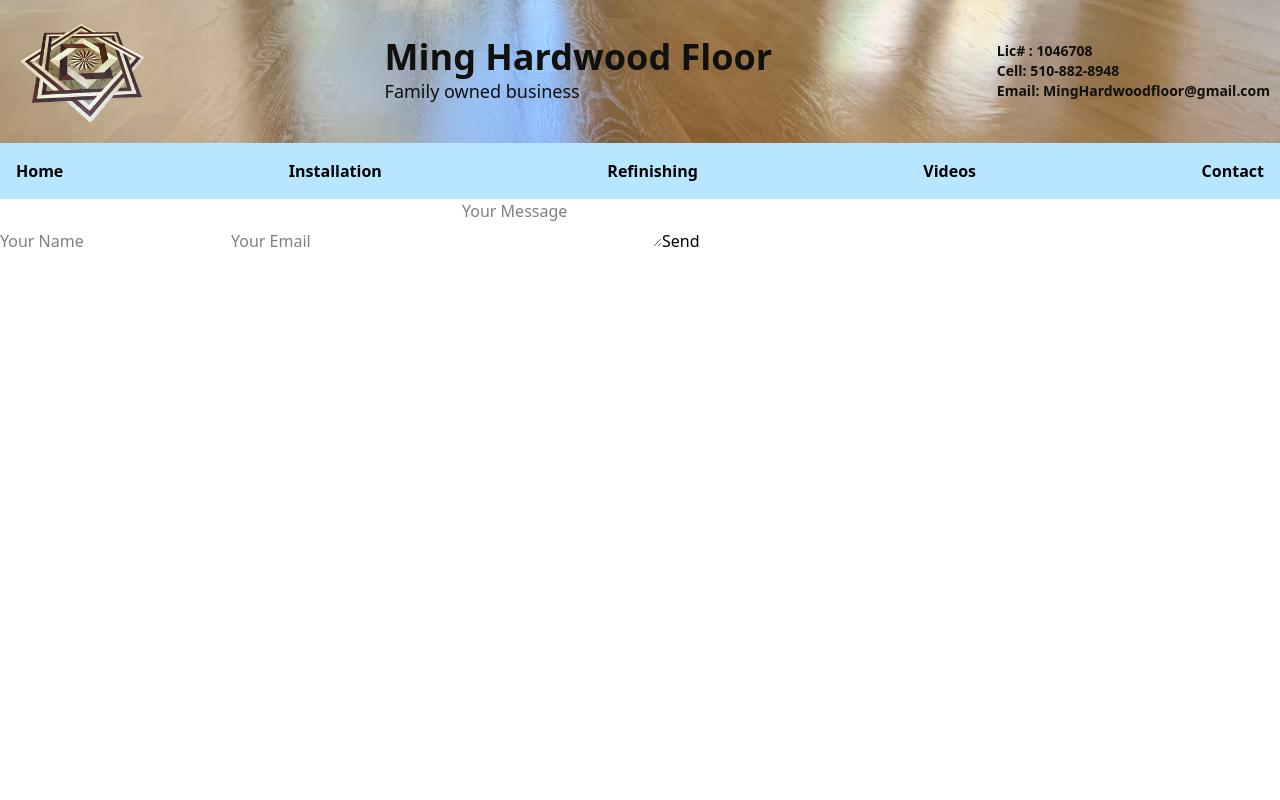
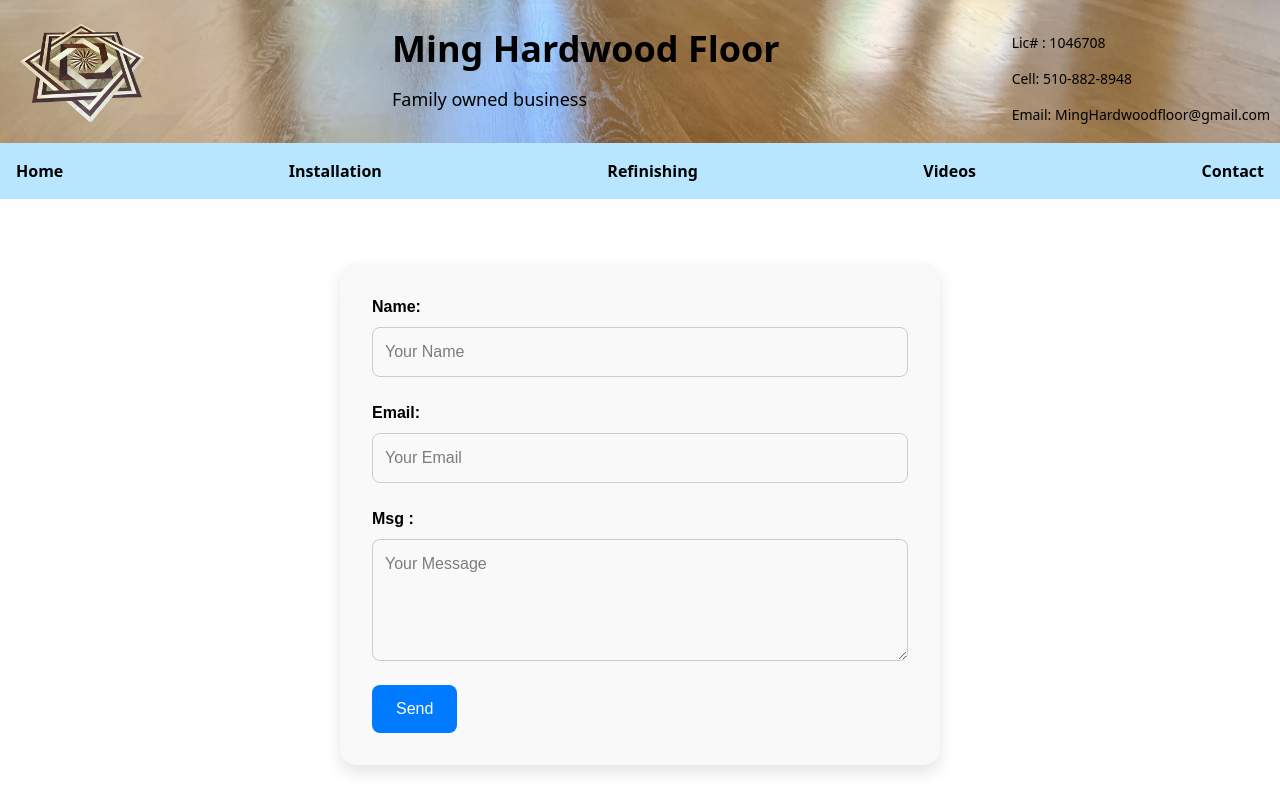
Before and after one commit to JimmyKePeng/Floor-web-react-frontend, a React (Vite) app: page /contact in a window 1280 px wide. Shown: the top 800 px of the page. Built offline with nearby package versions, Linux system fonts and the light colour scheme.

Commit message:
added contact

```diff
--- a/src/components/Narbar/style.css
+++ b/src/components/Narbar/style.css
@@ -22,7 +22,7 @@
   display: flex;
   align-items: center;
   justify-content: space-between;
-  color: #10100d;
+  color: #010101;
   font-size: 1.5rem;
   min-height: 2rem;
   padding: 10px;
--- a/src/pages/Contact.jsx
+++ b/src/pages/Contact.jsx
@@ -1,5 +1,5 @@
 import { useState } from "react";
-
+import "./home.css";
 export default function Contact() {
   const [form, setForm] = useState({ name: "", email: "", message: "" });
   const [status, setStatus] = useState(null);
@@ -32,7 +32,10 @@ export default function Contact() {
   }
 
   return (
-    <form onSubmit={handleSubmit}>
+    <div>
+      <form onSubmit={handleSubmit} className="form-container">
+        <div className="input-container">
+          <label> Name:</label>
           <input
             name="name"
             placeholder="Your Name"
@@ -40,6 +43,9 @@ export default function Contact() {
             onChange={handleChange}
             required
           />
+        </div>
+        <div className="input-container">
+          <label>Email:</label>
           <input
             name="email"
             type="email"
@@ -48,15 +54,22 @@ export default function Contact() {
             onChange={handleChange}
             required
           />
+        </div>
+        <div className="textarea-container">
+          <label>Msg : </label>{" "}
           <textarea
             name="message"
             placeholder="Your Message"
             value={form.message}
             onChange={handleChange}
             required
+            rows="4"
           />
+        </div>
+
         <button type="submit">Send</button>
         {status && <p>{status}</p>}
       </form>
+    </div>
   );
 }
--- a/src/pages/home.css
+++ b/src/pages/home.css
@@ -16,3 +16,67 @@
 
   font-size: 2rem;
 }
+
+/* for Contact page css */
+
+.form-container {
+  max-width: 600px;
+  margin: 4rem auto;
+  padding: 2rem;
+  background-color: #f9f9f9;
+  border-radius: 1rem;
+  box-shadow: 0 8px 16px rgba(0, 0, 0, 0.1);
+  font-family: sans-serif;
+  display: flex;
+  flex-direction: column;
+  gap: 1.5rem;
+}
+
+.input-container,
+.textarea-container {
+  display: flex;
+  flex-direction: column;
+}
+
+label {
+  font-weight: bold;
+  margin-bottom: 0.5rem;
+}
+
+input,
+textarea {
+  padding: 0.75rem;
+  border: 1px solid #ccc;
+  border-radius: 0.5rem;
+  font-size: 1rem;
+  width: 100%;
+  box-sizing: border-box;
+}
+
+input:focus,
+textarea:focus {
+  outline: none;
+  border-color: #007bff;
+  box-shadow: 0 0 0 3px rgba(0, 123, 255, 0.1);
+}
+
+.form-container button {
+  padding: 0.75rem 1.5rem;
+  background-color: #007bff;
+  color: white;
+  font-size: 1rem;
+  border: none;
+  border-radius: 0.5rem;
+  cursor: pointer;
+  align-self: flex-start;
+  transition: background-color 0.2s ease;
+}
+
+.form-container button:hover {
+  background-color: #0056b3;
+}
+
+p {
+  margin-top: 1rem;
+  font-weight: 500;
+}
```
Lines whose indentation alone changed are shown as unchanged.
